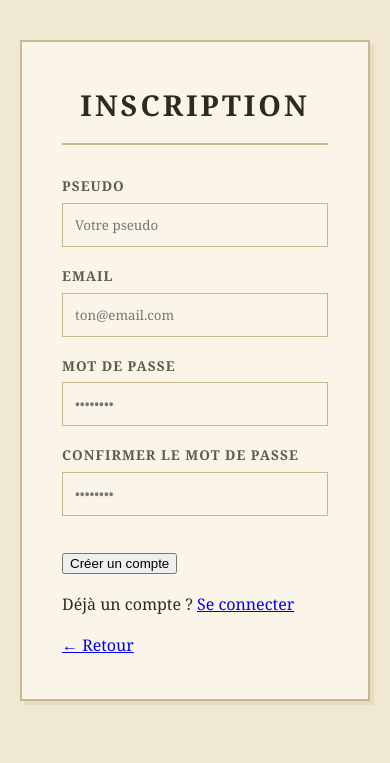
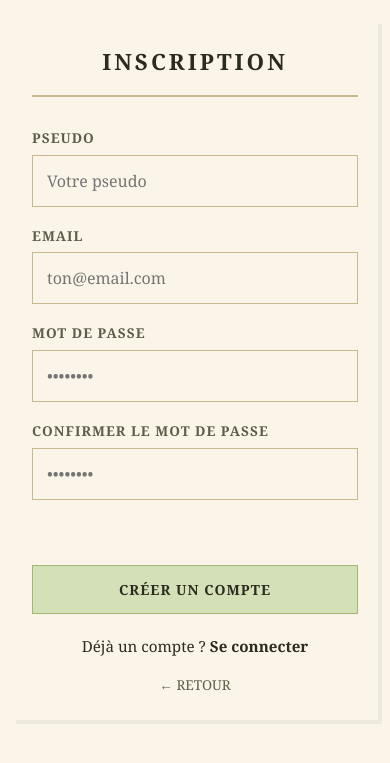
Before and after one commit to Samuel-n04/Loup-Garou, a PHP site: page /register.html in a window 390 px wide. Shown: the top 763 px of the page. Run offline with PHP 8.4, Linux system fonts and the light colour scheme.

Commit message:
minor change

```diff
--- a/css/register.css
+++ b/css/register.css
@@ -68,4 +68,81 @@ input:focus {
 }
 
 /* ── BOUTON D'INSCRIPTION ── */
-#
+#btnInscription {
+    font-family: Georgia, serif;
+    background: #d4e0b8;
+    border: 1px solid #a0b870;
+    color: #2c2c1e;
+    padding: 12px 20px;
+    cursor: pointer;
+    text-transform: uppercase;
+    font-weight: bold;
+    font-size: 13px;
+    letter-spacing: 1px;
+    width: 100%;
+    margin-top: 6px;
+    transition: all 0.2s;
+}
+#btnInscription:hover {
+    background: #c5d4a4;
+    border-color: #8fa85d;
+    transform: translateY(-1px);
+}
+
+/* ── MESSAGES & LIENS ── */
+#erreur {
+    color: #a83232;
+    font-size: 0.9rem;
+    font-style: italic;
+    text-align: center;
+    min-height: 1.2em;
+    margin: 12px 0;
+}
+
+p {
+    text-align: center;
+    font-size: 0.95rem;
+    margin-top: 20px;
+}
+
+a {
+    color: #2c2c1e;
+    text-decoration: none;
+    font-weight: bold;
+}
+a:hover { border-bottom: 1px solid #2c2c1e; }
+
+a[href="index.php"] {
+    display: block;
+    text-align: center;
+    margin-top: 16px;
+    font-size: 0.85rem;
+    text-transform: uppercase;
+    color: #5d5d4a;
+    font-weight: normal;
+}
+
+/* ── RESPONSIVE ── */
+@media (max-width: 480px) {
+    body {
+        padding: 20px 12px;
+        background-color: #faf5e8;
+    }
+    #container {
+        padding: 24px 20px;
+        border: none;
+        background: transparent;
+    }
+    h1 { font-size: 1.4rem; }
+    input[type="text"],
+    input[type="email"],
+    input[type="password"] {
+        font-size: 16px;
+        padding: 14px;
+    }
+    #btnInscription {
+        padding: 14px 20px;
+        min-height: 48px;
+        font-size: 14px;
+    }
+}
--- a/game.html
+++ b/game.html
@@ -32,6 +32,7 @@
         <div id="narrateur-overlay">
             <div class="narr-titre">Le Narrateur</div>
             <div class="narr-texte" id="narr-texte"></div>
+            <div id="fin-redirect"></div>
         </div>
 
         <!-- Countdown avant auto-avancement de phase -->
```
Also changed, not shown: css/game.css (+66 -5 lines), css/index.css (+63 -0 lines), css/login.css (+20 -4 lines), js/game.js (+19 -0 lines), README.md, 1 other file.
